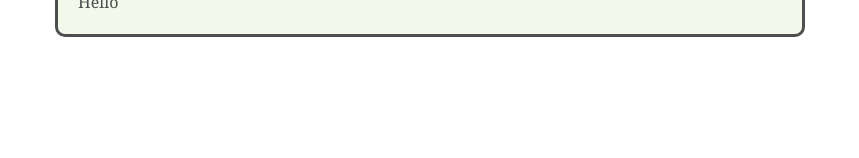
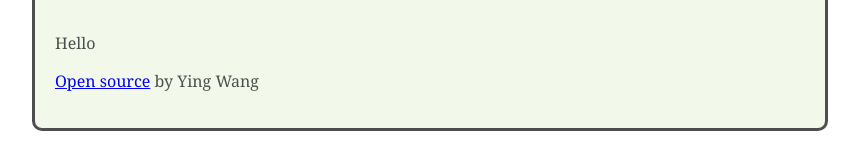
Before and after one commit to yingwang54/react-weather-app, a React (Create React App) app: page / in a window 1280 px wide. Shown: the part 659-817 px from the top of the page, without its empty margins (210-1069 px from the left). Built offline with nearby package versions, Linux system fonts and the light colour scheme.

Commit message:
Remove bootstrap

```diff
--- a/package.json
+++ b/package.json
@@ -7,8 +7,6 @@
     "@testing-library/react": "^13.3.0",
     "@testing-library/user-event": "^13.5.0",
     "autoprefixer": "10.4.5",
-    "axios": "^0.27.2",
-    "bootstrap": "^5.1.3",
     "react": "^18.2.0",
     "react-dom": "^18.2.0",
     "react-scripts": "5.0.1",
--- a/src/App.js
+++ b/src/App.js
@@ -86,10 +86,12 @@ let url = `https://api.openweathermap.org/data/2.5/weather?q=${city}&appid=f75c6
       </form>
 
         <div className="Date">
+          <br />
           <h3><strong>Weather in next five days</strong></h3>
           <br/>
           <Weather />
         </div>
+        <p><a href="https://github.com/yingwang54/react-weather-app" target="_blank" rel="noreferrer">Open source</a> by Ying Wang</p>
         </div>
   );
 }
--- a/src/GetTemperature.js
+++ b/src/GetTemperature.js
@@ -2,12 +2,12 @@ import React, { useState } from "react";
 
 export default function GetTemperature(props) {
   let [fah, setFah] = useState("");
-  let [cel, setCel] = useState(props.celcius);
+
 
   function showFah(event) {
     event.preventDefault();
     setFah(Math.round(props.celcius * 1.8 + 32));
-    setCel("");
+
   }
   function showCel(event) {
     event.preventDefault();
--- a/src/index.js
+++ b/src/index.js
@@ -3,7 +3,6 @@ import ReactDOM from 'react-dom/client';
 import './index.css';
 import App from './App';
 import reportWebVitals from './reportWebVitals';
-import "bootstrap/dist/css/bootstrap.css";
 const root = ReactDOM.createRoot(document.getElementById('root'));
 root.render(
   <React.StrictMode>
```
